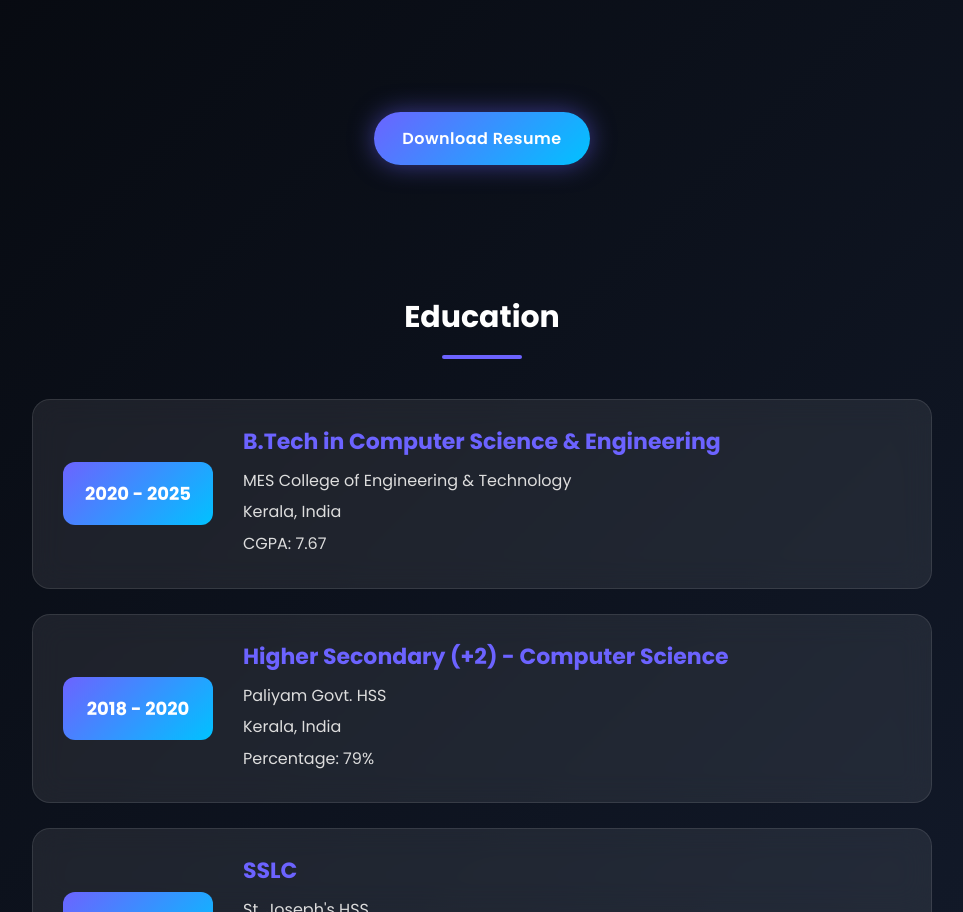
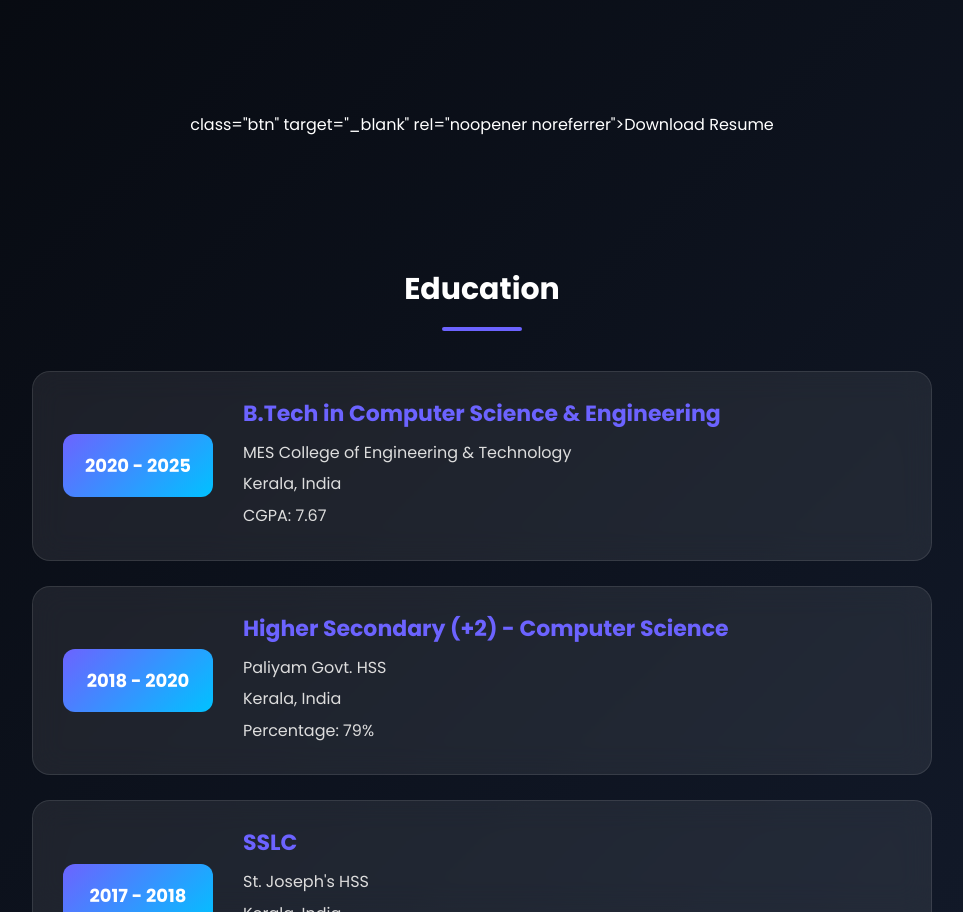
Before and after one commit to la6ks6hm6ii6/Portfolio, a plain HTML site: page index.html in a window 1280 px wide. Shown: the part 1337-2249 px from the top of the page, without its empty margins (158-1121 px from the left). Drawn offline with Linux system fonts and the light colour scheme.

Commit message:
Add files via upload

```diff
--- a/index.html
+++ b/index.html
@@ -48,7 +48,7 @@
 </div>
 </section>
 <div class="resume">
-<a href="images/Resume.jpg"
+<a href="images/Resume.jpg"></a>
  class="btn" target="_blank" rel="noopener noreferrer">Download Resume</a>
 </div>
 <section id="education">
```
